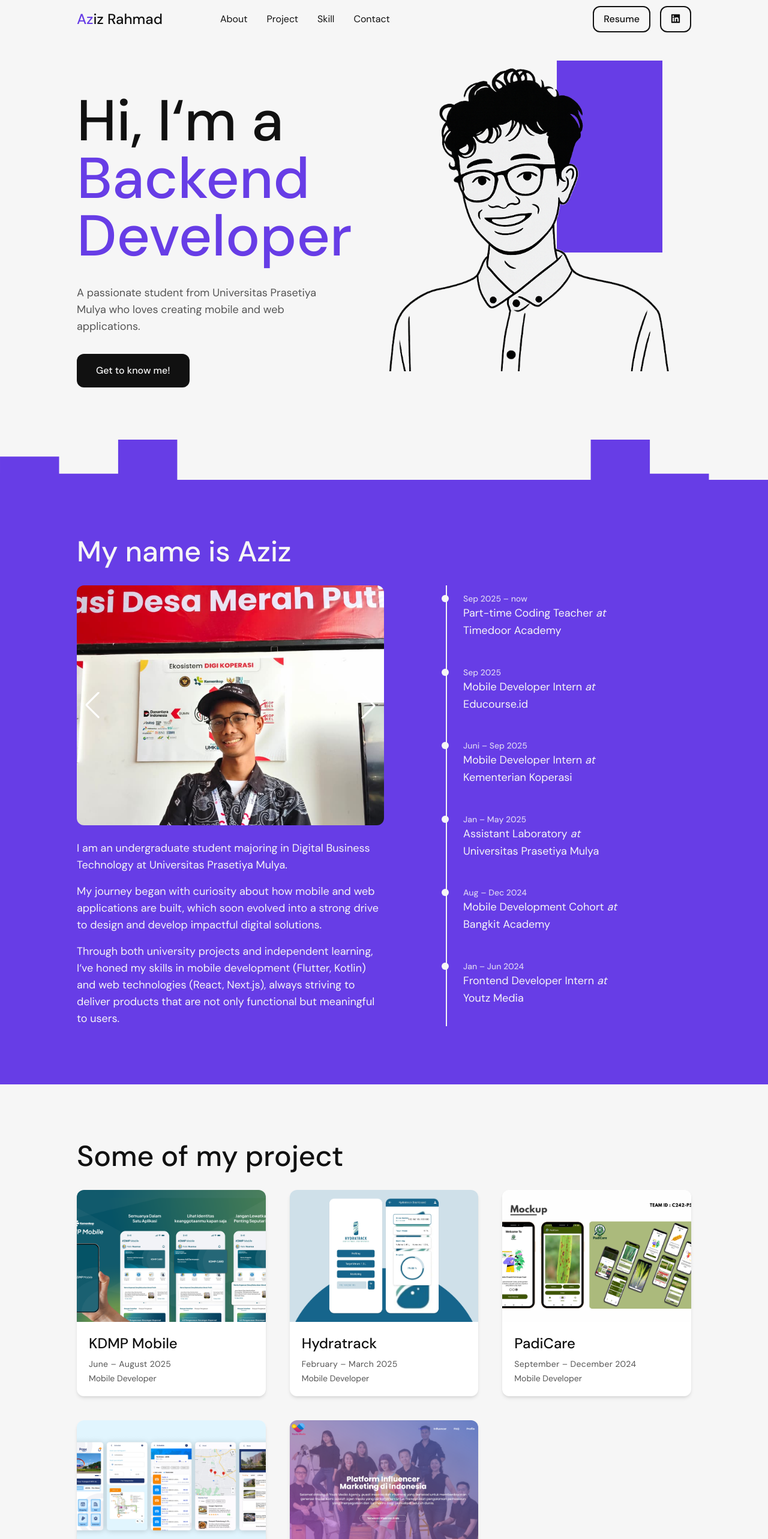
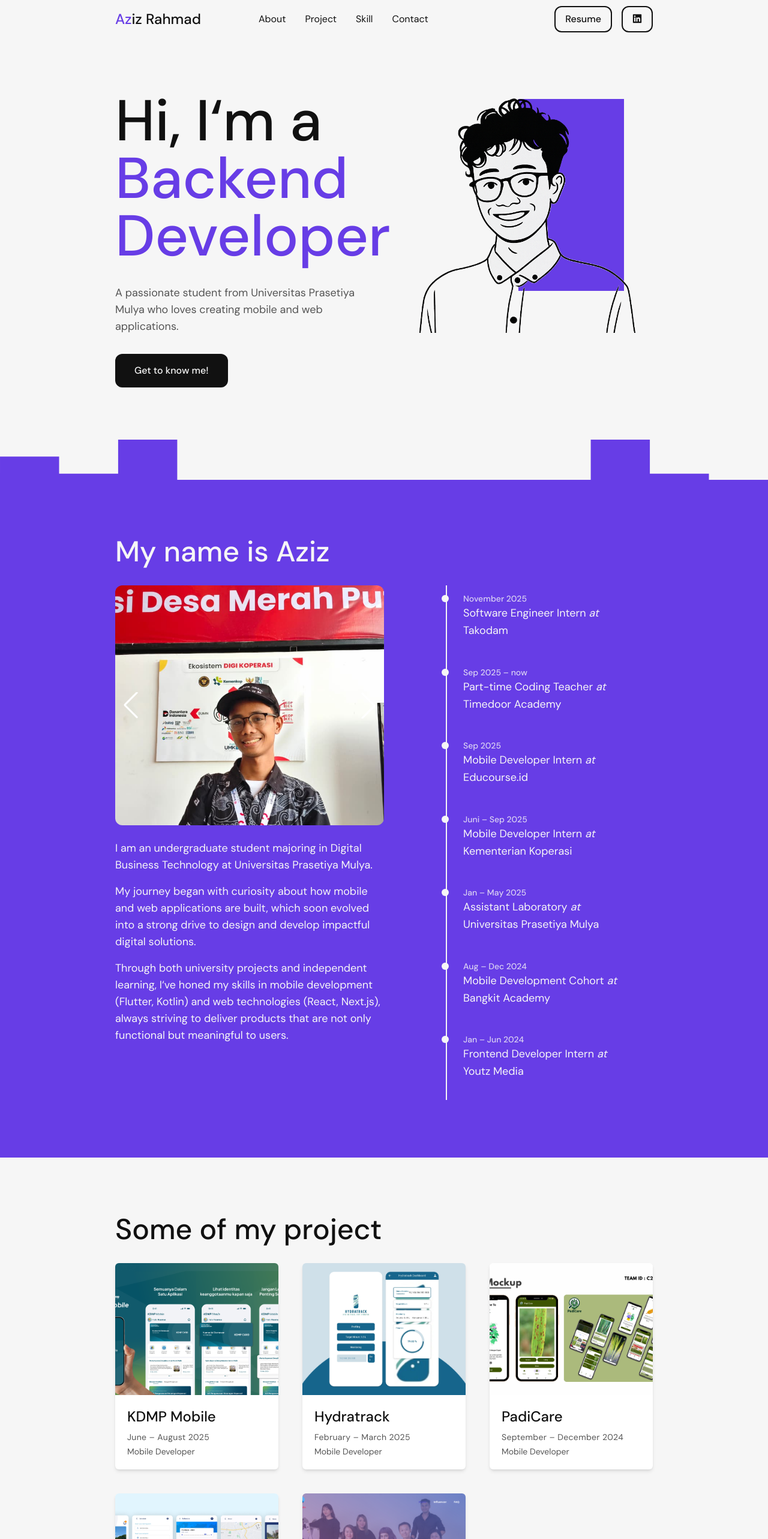
Before and after one commit to rhmdziz/aziz-personal-portofolio, a Next.js app in the folder frontend/: page / in a window 1280 px wide. Shown: the top 2566 px of the page at 60% size. Built offline with nearby package versions, Linux system fonts and the light colour scheme.

Commit message:
Adjust layout to max-w-4xl

```diff
--- a/frontend/components/home/about.js
+++ b/frontend/components/home/about.js
@@ -12,7 +12,7 @@ export default function About() {
       id="about"
       className="bg-[var(--purple)] w-full relative flex justify-center"
     >
-      <div className="max-w-5xl w-full min-h-screen  px-6 md:px-0 relative my-24">
+      <div className="max-w-4xl w-full min-h-screen  px-6 md:px-0 relative my-24">
         <h2 className="text-3xl sm:text-4xl md:text-5xl lg:text-5xl font-medium text-[var(--background)] ">
           My name is Aziz
         </h2>
@@ -38,7 +38,7 @@ export default function About() {
                         src={`/images/about/${img}`}
                         alt={`About ${i + 1}`}
                         fill
-                        className="object-cover rounded-lg"
+                        className="object-cover rounded-md"
                       />
                     </div>
                   </SwiperSlide>
--- a/frontend/components/home/contact.js
+++ b/frontend/components/home/contact.js
@@ -37,7 +37,7 @@ export default function Contact() {
       id="contact"
       className="relative w-full flex justify-center bg-[var(--background)]"
     >
-      <div className="max-w-5xl w-full px-6 md:px-0 relative mt-24 ">
+      <div className="max-w-4xl w-full px-6 md:px-0 relative mt-24 ">
         <h2 className="text-3xl sm:text-4xl md:text-5xl font-medium text-[var(--gray-primary)]">
           Contact Me
         </h2>
--- a/frontend/components/home/hero.js
+++ b/frontend/components/home/hero.js
@@ -17,7 +17,7 @@ export default function Hero() {
 
   return (
     <div className="bg-[var(--background)] w-full relative flex justify-center">
-      <div className="max-w-5xl w-full min-h-screen flex flex-col-reverse md:flex-row justify-center md:justify-between items-center px-6 md:px-0 relative">
+      <div className="max-w-4xl w-full min-h-screen flex flex-col-reverse md:flex-row justify-center md:justify-between items-center px-6 md:px-0 relative">
         <div className="text-left ">
           <h1 className="text-6xl sm:text-6xl md:text-7xl lg:text-8xl font-medium text-[var(--gray-primary)]">
             Hi, I&lsquo;m a
--- a/frontend/components/home/navbar.js
+++ b/frontend/components/home/navbar.js
@@ -30,7 +30,7 @@ export default function Navbar() {
         isScrolled ? "bg-[var(--background)] shadow" : "bg-[var(--background)]"
       }`}
     >
-      <div className="max-w-5xl flex justify-between items-center w-full px-6 md:px-0">
+      <div className="max-w-4xl flex justify-between items-center w-full px-6 md:px-0">
         <div className="flex items-center gap-24 ">
           <a href="#" className="text-2xl font-medium">
             <p className="py-2">
--- a/frontend/components/home/project.js
+++ b/frontend/components/home/project.js
@@ -21,7 +21,7 @@ export default function Project() {
       id="project"
       className="bg-[var(--background)] w-full relative flex justify-center"
     >
-      <div className="max-w-5xl w-full   px-6 md:px-0 relative mt-24">
+      <div className="max-w-4xl w-full   px-6 md:px-0 relative mt-24">
         <h2 className="text-3xl sm:text-4xl md:text-5xl lg:text-5xl font-medium  text-[var(--gray-primary)] ">
           Some of my project
         </h2>
@@ -35,8 +35,8 @@ export default function Project() {
               onClick={() => handleOpen(project)}
               transition={{ duration: 0.5, delay: index * 0.2 }}
             >
-              <div className="bg-white rounded-xl shadow-md hover:shadow-lg hover:-translate-y-1 transition duration-200 overflow-hidden cursor-pointer">
-                <div className="relative w-full h-[220px] overflow-hidden ">
+              <div className="bg-white rounded-md shadow-md hover:shadow-lg hover:-translate-y-1 transition duration-200 overflow-hidden cursor-pointer">
+                <div className="relative w-full sm:h-[220px] h-[180px] overflow-hidden ">
                   <Image
                     src={project.image}
                     alt={project.title}
@@ -79,7 +79,7 @@ export default function Project() {
         }}
       >
         {selectedProject && (
-          <div className="px-2 sm:px-4 md:px-6 py-6">
+          <div className="px-2 py-4">
             <div className="relative w-full h-[220px] sm:h-[340px] mb-4 rounded-xl overflow-hidden">
               <Image
                 src={selectedProject.image}
--- a/frontend/components/home/skill.js
+++ b/frontend/components/home/skill.js
@@ -12,7 +12,7 @@ export default function Skill() {
       id="skill"
       className="relative w-full flex justify-center bg-[var(--background)]"
     >
-      <div className="max-w-5xl w-full px-6 md:px-0 relative mt-24 ">
+      <div className="max-w-4xl w-full px-6 md:px-0 relative mt-24 ">
         <h2 className="text-3xl sm:text-4xl md:text-5xl font-medium text-[var(--gray-primary)]">
           My Skills
         </h2>
--- a/frontend/data/experiences.js
+++ b/frontend/data/experiences.js
@@ -1,4 +1,9 @@
 export const experiences = [
+  {
+    period: "November 2025",
+    title: "Software Engineer Intern",
+    company: "Takodam"
+  },
   {
     period: "Sep 2025 – now",
     title: "Part-time Coding Teacher",
```
